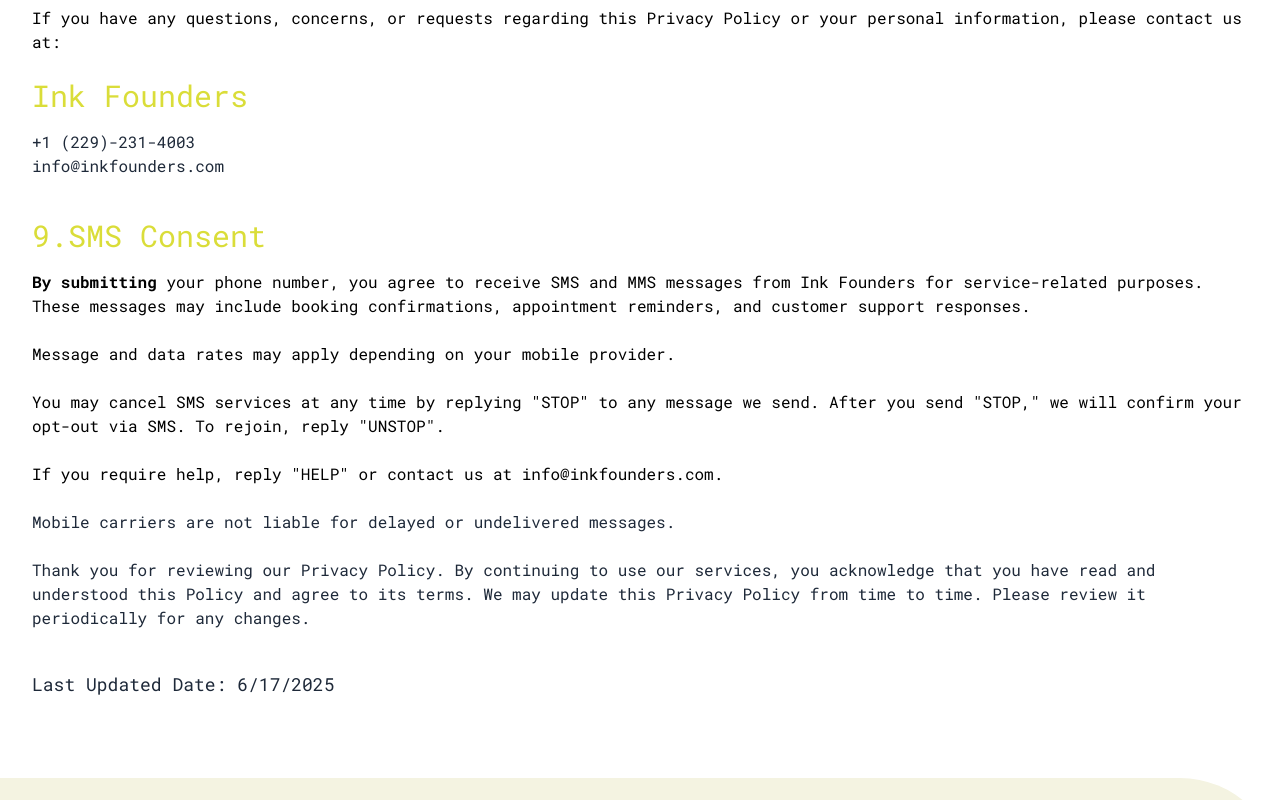
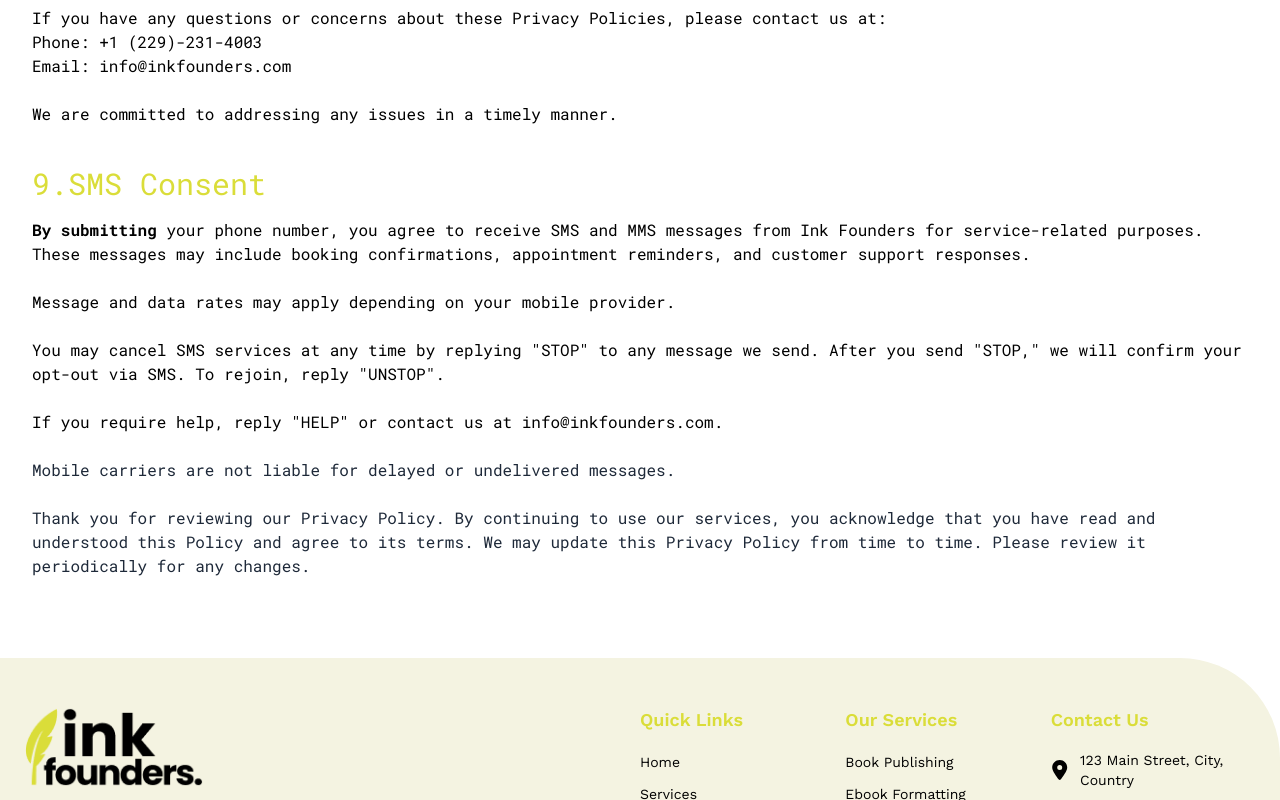
Before and after one commit to BemBexLab/inkfounders, a Next.js app: page /privacy in a window 1280 px wide. Shown: the part 1940-2740 px from the top of the page. Built offline with nearby package versions, Linux system fonts and the light colour scheme.

Commit message:
updating contact sect in priviacy page and our services

```diff
--- a/src/app/privacy/components/privacy.tsx
+++ b/src/app/privacy/components/privacy.tsx
@@ -138,12 +138,12 @@
         <section className="mb-10">
           <h1 className="text-[#DADD39] text-3xl mb-4">8.Contact Information</h1>
           <p className="text-black">
-            If you have any questions, concerns, or requests regarding this Privacy Policy or your personal information, please contact us at:
+            <p>If you have any questions or concerns about these Privacy Policies, please contact us at:</p>
+            <p>Phone:<a href="tel:+12292314003"> +1 (229)-231-4003</a></p>
+            <p>Email:<a href="mailto:info@inkfounders.com"> info@inkfounders.com</a></p>
+            <br />
+            <p>We are committed to addressing any issues in a timely manner.</p>
           </p>
-          <br />
-          <h1 className="text-[#DADD39] text-3xl mb-4">Ink Founders</h1>
-          <p><a href="tel:+12292314003">+1 (229)-231-4003</a></p>
-          <p><a href="mailto:info@inkfounders.com">info@inkfounders.com</a></p>
         </section>
 
         <section className="mb-10">
@@ -162,9 +162,9 @@
 
         </section>
 
-        <section className="mb-10">
+        {/* <section className="mb-10">
           <p className=" text-lg">Last Updated Date: 6/17/2025</p>
-        </section>
+        </section> */}
 
 
       </main>
--- a/src/components/Footer.tsx
+++ b/src/components/Footer.tsx
@@ -65,7 +65,7 @@
           </h3>
           <ul className="space-y-2">
             <li><a href="#" className="text-black hover:text-gray-900 text-sm">Book Publishing</a></li>
-            <li><a href="#" className="text-black hover:text-gray-900 text-sm">Book Publishing</a></li>
+            <li><a href="#" className="text-black hover:text-gray-900 text-sm">Ebook Formatting</a></li>
             <li><a href="#" className="text-black hover:text-gray-900 text-sm">Childrens Book</a></li>
             <li><a href="#" className="text-black hover:text-gray-900 text-sm">Book Marketing</a></li>
             <li><a href="#" className="text-black hover:text-gray-900 text-sm">Barnes Noble Publishing</a></li>
```
